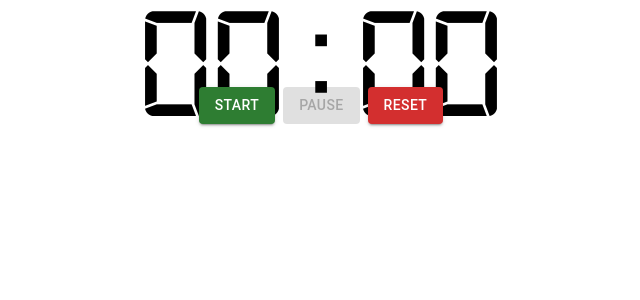
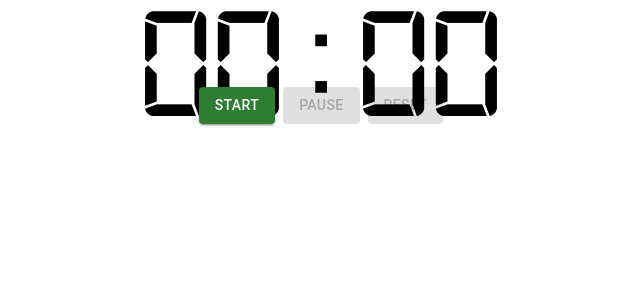
Before and after one commit to austinbooth/pomodoro, a React (Create React App) app: page / in a window 1280 px wide. Shown: the top 300 px of the page, without its empty margins (319-959 px from the left). Built offline with nearby package versions, Linux system fonts and the light colour scheme.

Commit message:
adds reset functionality and adds some checks to tests for the reset button

```diff
--- a/src/App.tsx
+++ b/src/App.tsx
@@ -23,6 +23,16 @@ const App: FC = () => {
       setState('work-paused')
     } else {
       setState('rest-paused')
+    }
+  }
+  const reset = () => {
+    if (state !== 'not-started') {
+      if (intervalRef) {
+        clearInterval(intervalRef)
+      }
+      setState('not-started')
+      setWorkTime(workSeconds)
+      setRestTime(restSeconds)
     }
   }
   const decrementWorkTime = () => setWorkTime(time => time - 1)
@@ -78,7 +88,7 @@ const App: FC = () => {
   return (
     <div>
       <Countdown time={getTime(state, workTime, restTime)} stopCountdown={stopCountdown} />
-      <ControlButtons state={state} start={start} pause={pause} />
+      <ControlButtons state={state} start={start} pause={pause} reset={reset} />
     </div>
   );
 }
--- a/src/components/ControlButtons.tsx
+++ b/src/components/ControlButtons.tsx
@@ -6,9 +6,10 @@ interface Props {
   state: State
   start: () => void
   pause: () => void
+  reset: () => void
 }
 
-const ControlButtons: FC<Props> = ({state, start, pause}) => (
+const ControlButtons: FC<Props> = ({state, start, pause, reset}) => (
   <div id='control-btns'>
     <Button
       variant='contained'
@@ -26,7 +27,14 @@ const ControlButtons: FC<Props> = ({state, start, pause}) => (
     >
       Pause
     </Button>
-    <Button variant='contained' color='error'>Reset</Button>
+    <Button
+      variant='contained'
+      color='error'
+      onClick={reset}
+      disabled={state === 'not-started'}
+    >
+      Reset
+    </Button>
   </div>
 )
 
```
Also changed, not shown: 2 other files (tests, documents, lock files or other folders).
